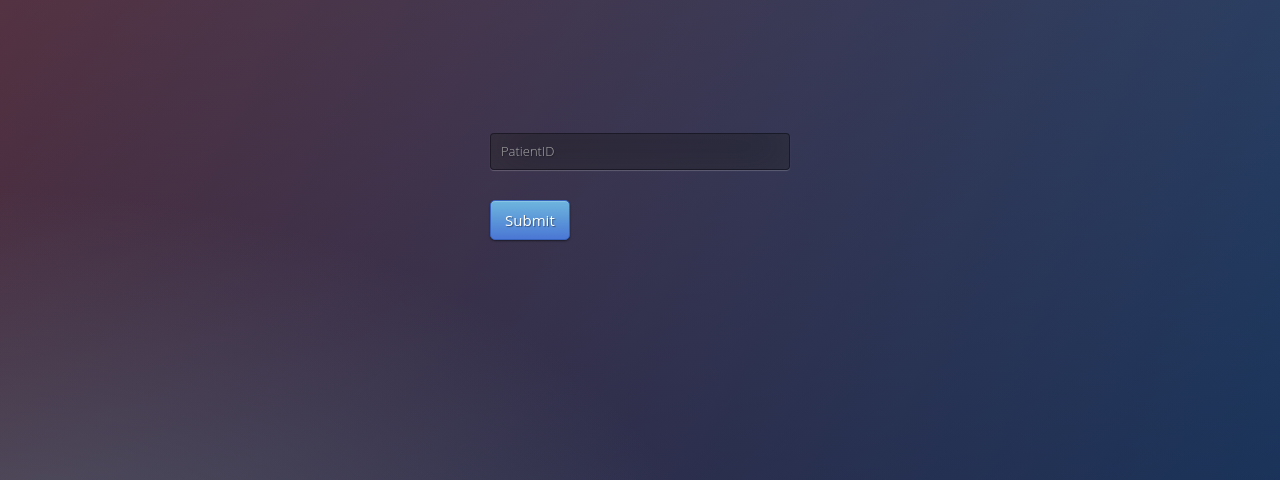
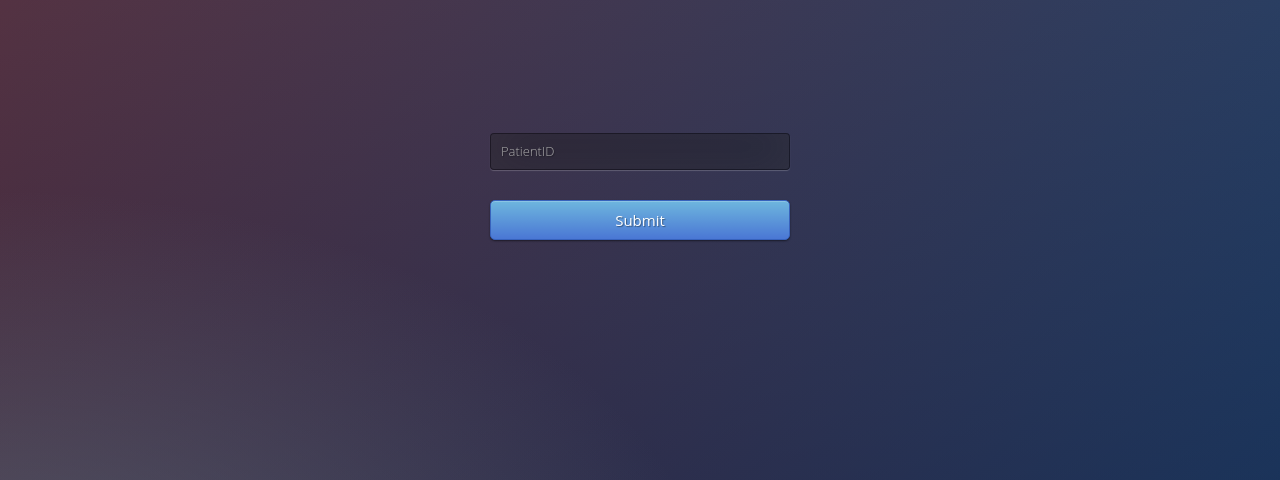
Before and after one commit to qlin1/capstone, a Django app: template capstone/capstoneapp/templates/d_patient_id.html in a window 1280 px wide. Shown: the part 157-637 px from the top of the page. Run offline with Django 3.2, Linux system fonts and the light colour scheme; the template is opened without the code that fills it, so the values that code supplies are empty; some libraries are stand-ins or nearby versions.

Commit message:
Increase the width of submit button on patient id page

```diff
--- a/capstone/capstoneapp/templates/d_patient_id.html
+++ b/capstone/capstoneapp/templates/d_patient_id.html
@@ -336,7 +336,7 @@ input:focus { box-shadow: inset 0 -5px 45px rgba(100,100,100,0.4), 0 1px 1px rgb
             {% csrf_token %}
             <input type="input" name="patient_id" required="required" placeholder="PatientID" />
             <br> </br>
-            <button type="submit" class="btn btn-primary btn-block btn-large">Submit</button>
+            <button type="submit" style="width:300px" class="btn btn-primary btn-block btn-large">Submit</button>
         </form>
     </div>
 
```
